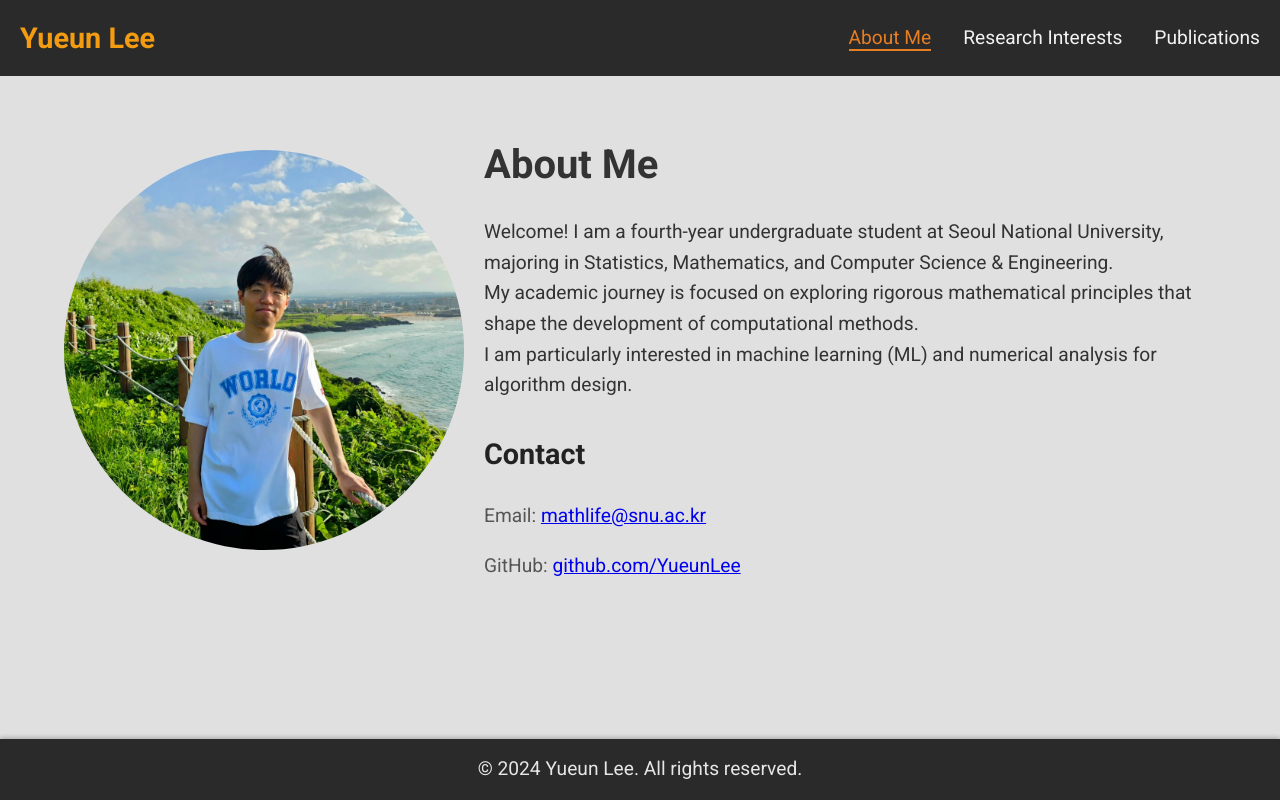
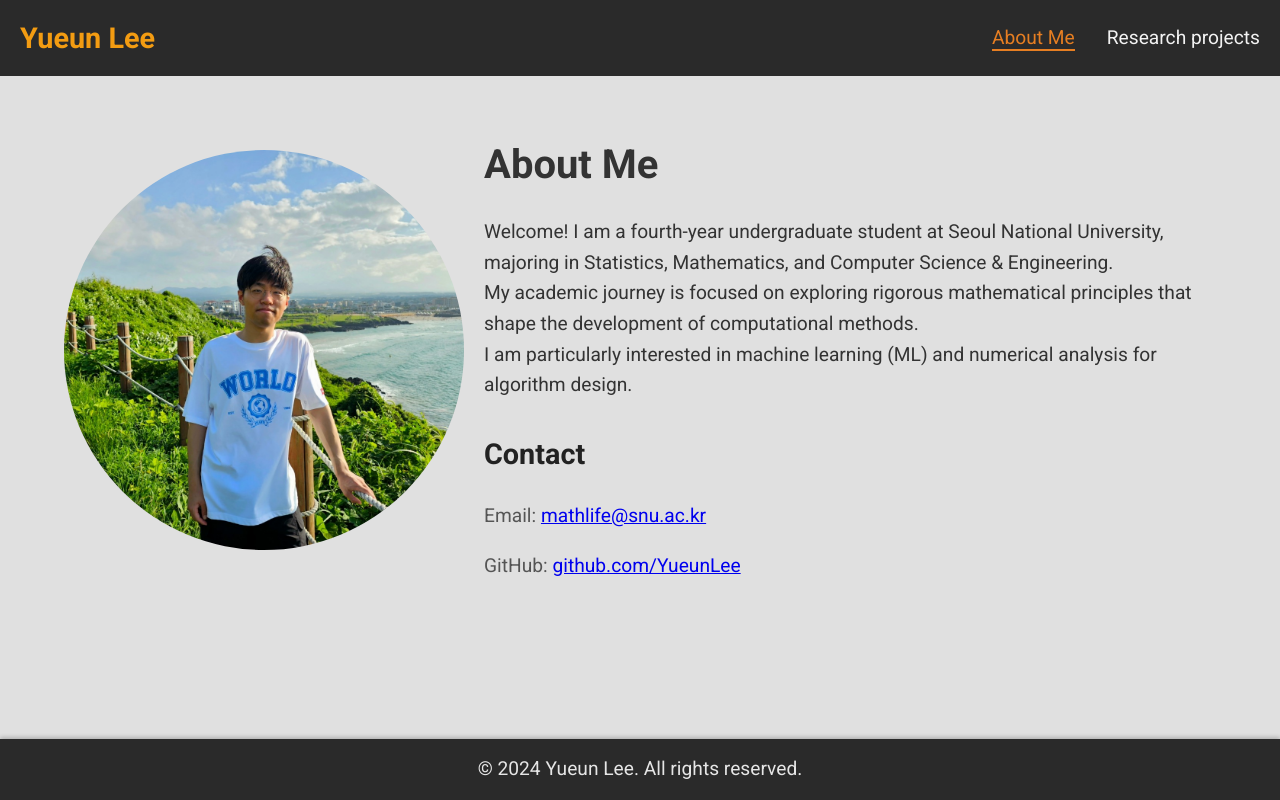
Before and after one commit to YueunLee/YueunLee.github.io, a plain HTML site: page index.html in a window 1280 px wide. Drawn offline with Linux system fonts and the light colour scheme.

Commit message:
Update index.html

```diff
--- a/index.html
+++ b/index.html
@@ -15,8 +15,7 @@
             </div>
             <ul class="menu">
                 <li><a href="index.html" class="active">About Me</a></li>
-                <li><a href="research.html">Research Interests</a></li>
-                <li><a href="publications.html">Publications</a></li>
+                <li><a href="research.html">Research projects</a></li>
             </ul>
         </nav>
     </header>
```
